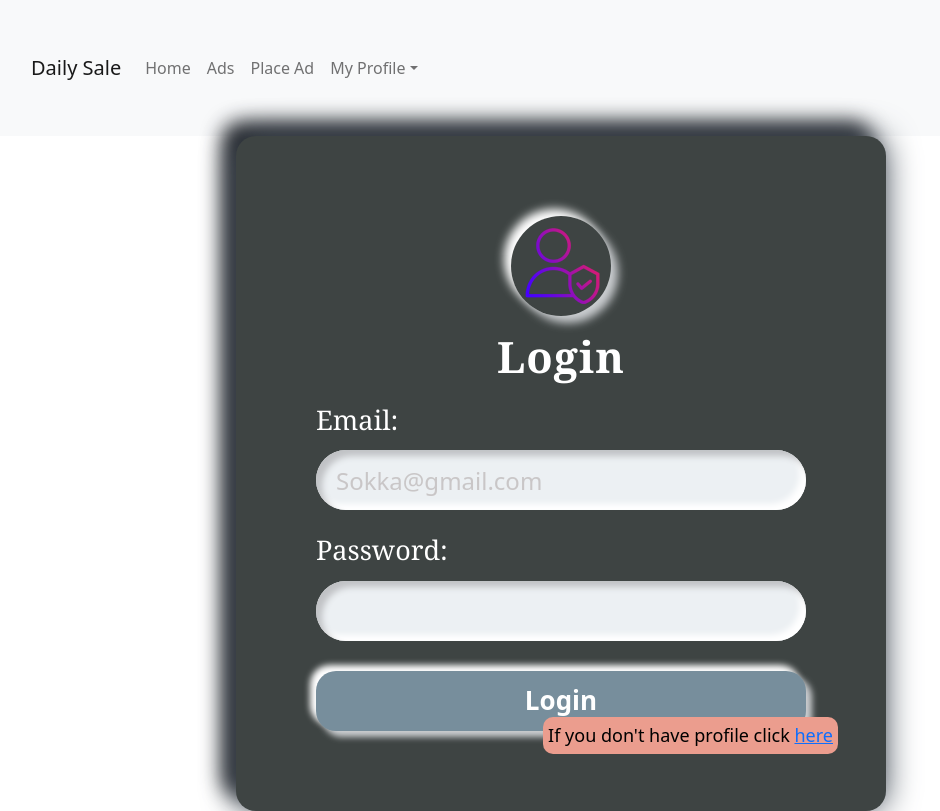
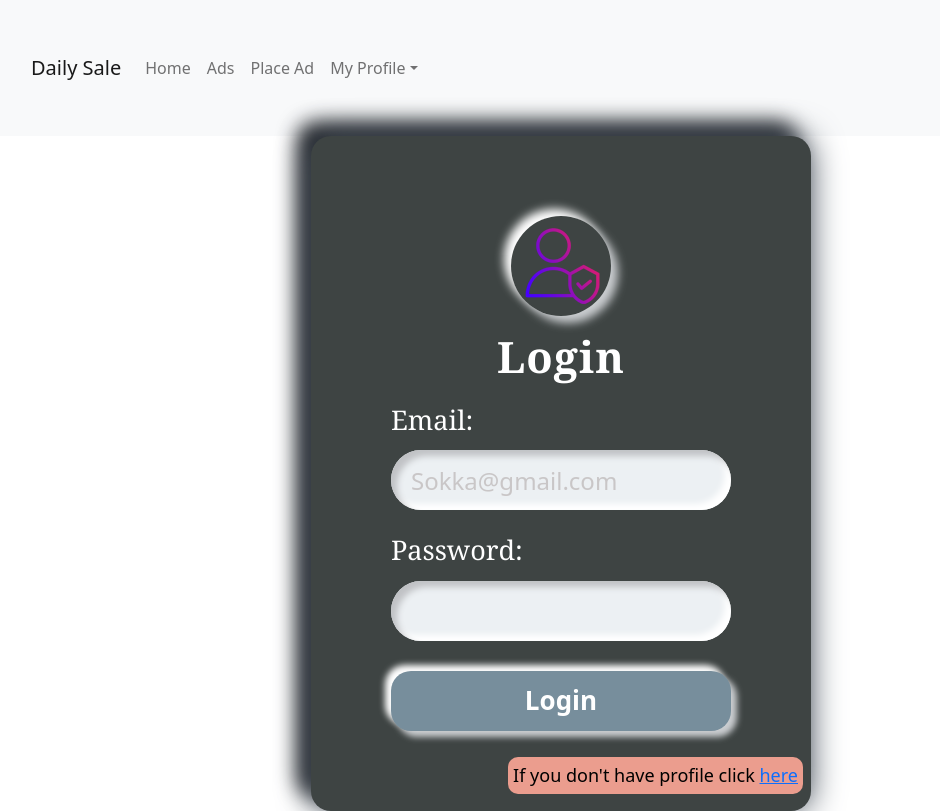
Before and after one commit to DragomirMollov/React, a React (Create React App) app in the folder client2/: page /login in a window 1280 px wide. Shown: the whole page, without its empty margins (79-1019 px from the left). Built offline with nearby package versions, Linux system fonts and the light colour scheme.

Commit message:
Update login-register.scss

```diff
--- a/client2/src/components/styles/login-register.scss
+++ b/client2/src/components/styles/login-register.scss
@@ -1,7 +1,7 @@
 #login-page {
     position: relative;
     margin: auto;
-    width: 650px;
+    width: 500px;
     height: auto;
     border-radius: 20px;
     padding: 40px;
@@ -25,7 +25,6 @@
 .container {
     padding: 40px;
     margin: auto;
-    position: relative;
 }
 
 .brand-logo {
```
